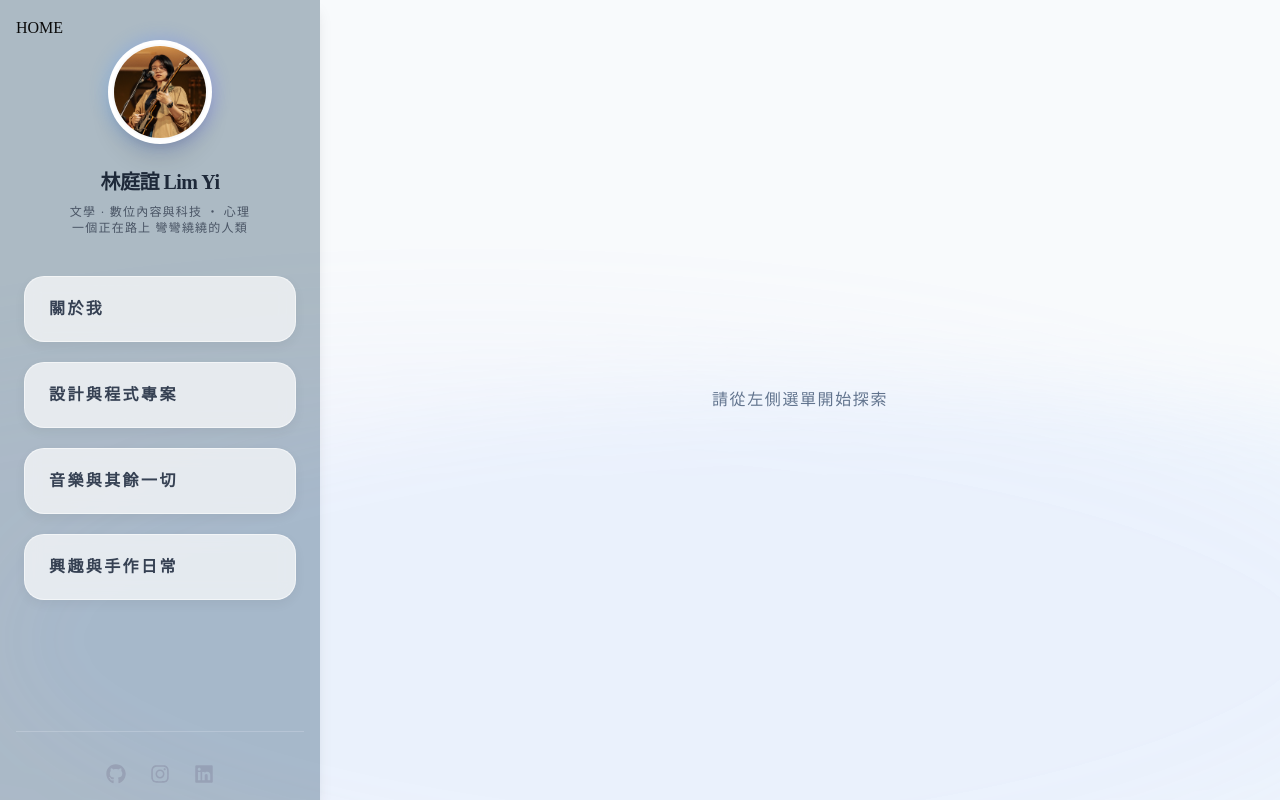
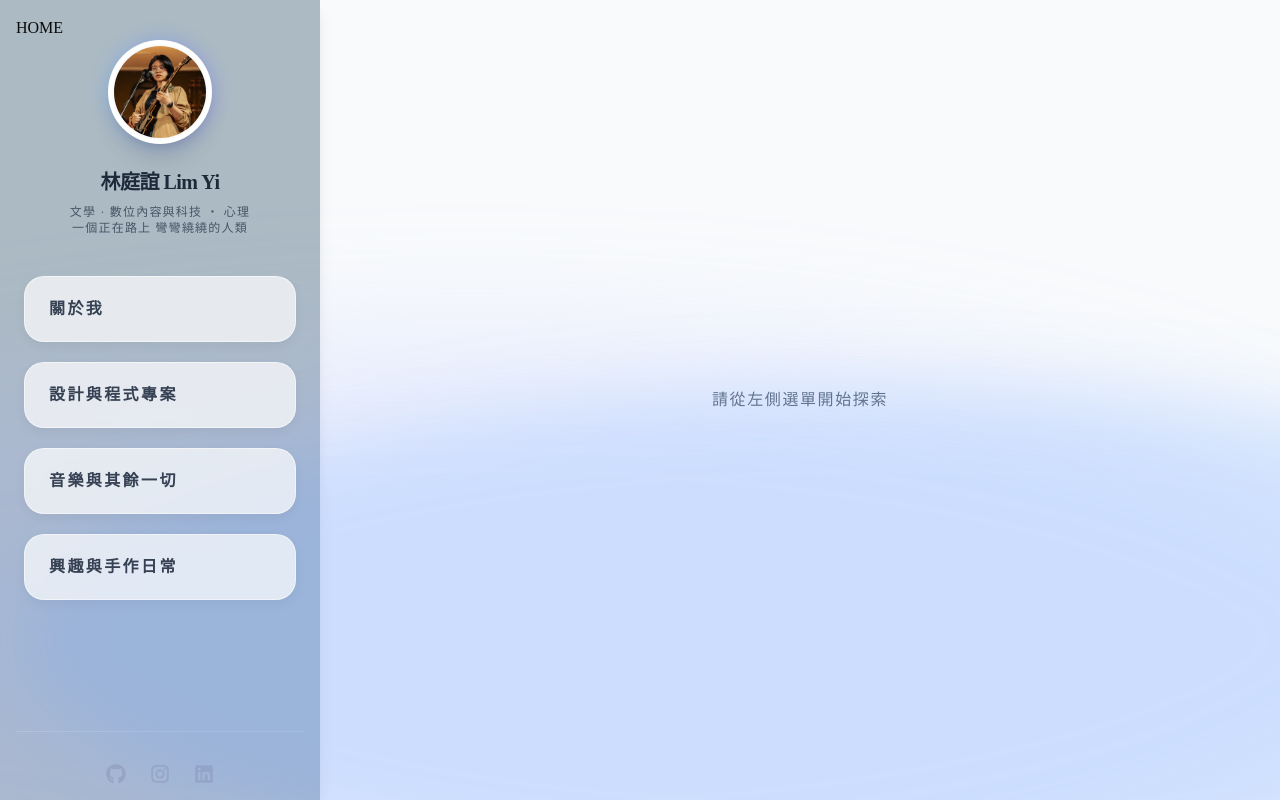
Before and after one commit to yeelin1128/1142_Web113101084_Hw1, a Next.js app: page / in a window 1280 px wide. Built offline with nearby package versions, Linux system fonts and the light colour scheme.

Commit message:
feat: opacity

```diff
--- a/app/page.tsx
+++ b/app/page.tsx
@@ -11,7 +11,7 @@
       <div className="flex h-screen w-full overflow-hidden bg-slate-50 overflow-y-auto z-0">
 
         {/* --- 海浪背景層 --- */}
-        <div className="absolute inset-0 overflow-hidden pointer-events-none z-0 opacity-30">
+        <div className="absolute inset-0 overflow-hidden pointer-events-none z-0">
           {/* 第一層：深一點的藍 (放在右下角) */}
           <div className="absolute -bottom-20 -left-20 w-[140%] h-[500px]
                           bg-blue-400/20 rounded-[100%] blur-2xl animate-wave"
```
